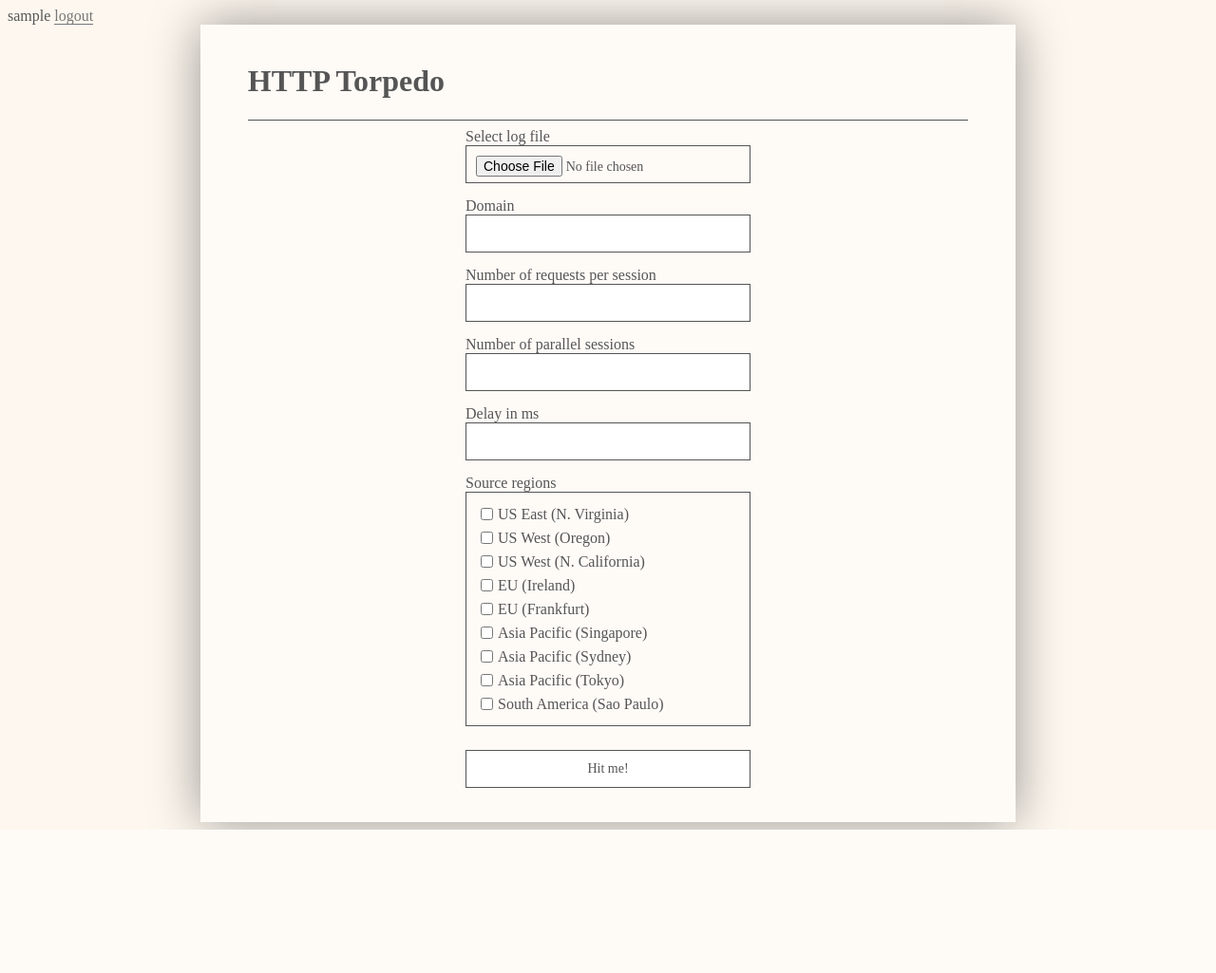
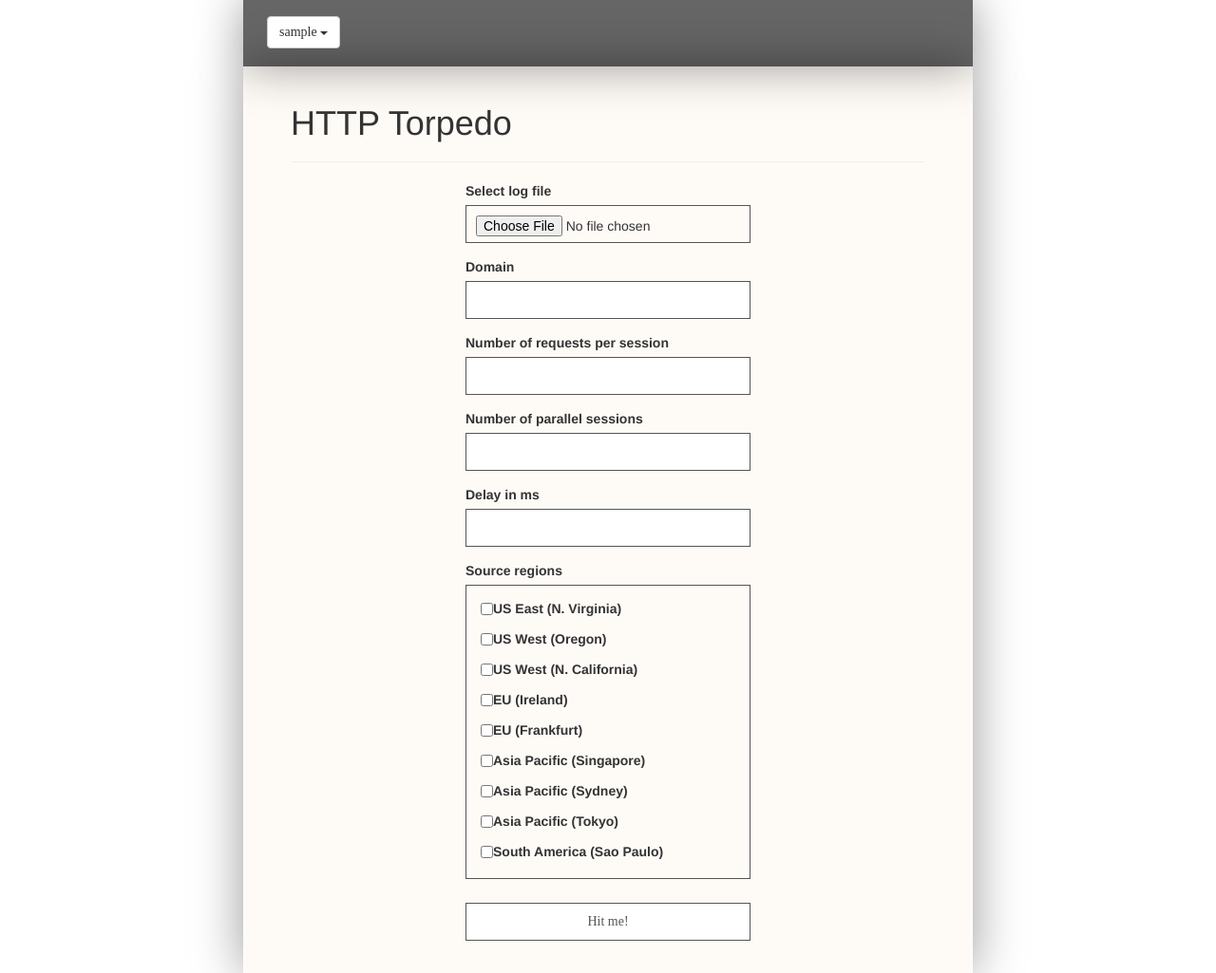
Before and after one commit to kreldjarn/http-torpedo, a Django app: page / in a window 1280 px wide. Shown: the whole page at 95% size. Before the commit the page ends 874 px from the top, so only its background shows below. Run offline with Django 3.2, Linux system fonts and the light colour scheme; the visitor is signed in with stand-in values (Sample User, id 1); parts of the project's set-up code (start-up, migrations or seed data) failed here and were passed over; some libraries are stand-ins or nearby versions; some web fonts are replaced.

Commit message:
Dropdown stuff

```diff
--- a/torpedo/static/css/style.css
+++ b/torpedo/static/css/style.css
@@ -1,18 +1,7 @@
-body {
+body, #user-dropdown {
 	background-color: #fdf7ef;
 	color: #555;
 	font-family: 'Fauna One', serif;
-}
-
-a {
-	text-decoration: none;
-	color: #777;
-	border-bottom: 1px solid #777;
-}
-
-a:hover {
-	color: #999;
-	border-color: #999;
 }
 
 hr {
@@ -20,7 +9,22 @@ hr {
 	border-bottom: 1px solid #555;
 }
 
-.content {
+#user-dropdown{
+	background-color: rgba(0, 0, 0, 0.6) !important;
+	padding: 0px !important;
+	height: 70px;
+}
+
+#dropdown-container{
+	height: 70px;
+}
+
+#user-dropdown-button{
+	margin-top:17px;
+	margin-left: 25px;
+}
+
+.content, #user-dropdown{
 	width: 60%;
 	max-width: 900px;
 	margin: auto;
--- a/torpedo/templates/base.html
+++ b/torpedo/templates/base.html
@@ -3,19 +3,32 @@
 	<head>
 		<link href='https://fonts.googleapis.com/css?family=Fauna+One' rel='stylesheet' type='text/css'>
   		<link type="text/css" rel="stylesheet" href="{% static 'css/style.css' %}" />
-		<script src="http://ajax.googleapis.com/ajax/libs/jquery/1.8.2/jquery.min.js"></script>
+		<script src="http://ajax.googleapis.com/ajax/libs/jquery/1.9.1/jquery.min.js"></script>
 		<script src="http://code.highcharts.com/highcharts.js"></script>
+		<!-- Latest compiled and minified CSS -->
+		<link rel="stylesheet" href="https://maxcdn.bootstrapcdn.com/bootstrap/3.3.5/css/bootstrap.min.css">
+
+
+		<!-- Latest compiled and minified JavaScript -->
+		<script src="https://maxcdn.bootstrapcdn.com/bootstrap/3.3.5/js/bootstrap.min.js"></script>
 		<title>HTTP Torpedo</title>
 	</head>
 	<body>
-		<div>
-    		{% if user.is_anonymous %}
-    		<a href="{% url 'login' %}">login</a>
-    		{% else %}
-    		{{ user }}
-    		<a href="{% url 'logout' %}">logout</a>
-    		{% endif %}
-    	</div>
+		{% if user.is_anonymous %}
+
+	    {% else %}
+		    <div id="dropdown-container">
+				<div class="dropdown" id="user-dropdown">
+				  <button id="user-dropdown-button" class="btn btn-default dropdown-toggle" type="button" id="dropdownMenu1" data-toggle="dropdown" aria-haspopup="true" aria-expanded="true">
+				    {{ user }}
+				    <span class="caret"></span>
+				  </button>
+				  <ul class="dropdown-menu" aria-labelledby="dropdownMenu1">
+				    <li><a href="{% url 'logout' %}">Log out</a></li>
+				  </ul>
+				</div>
+			</div>
+	    {% endif %}
     	<div class="content">
 			{% block content %}
 			{% endblock %}
```
